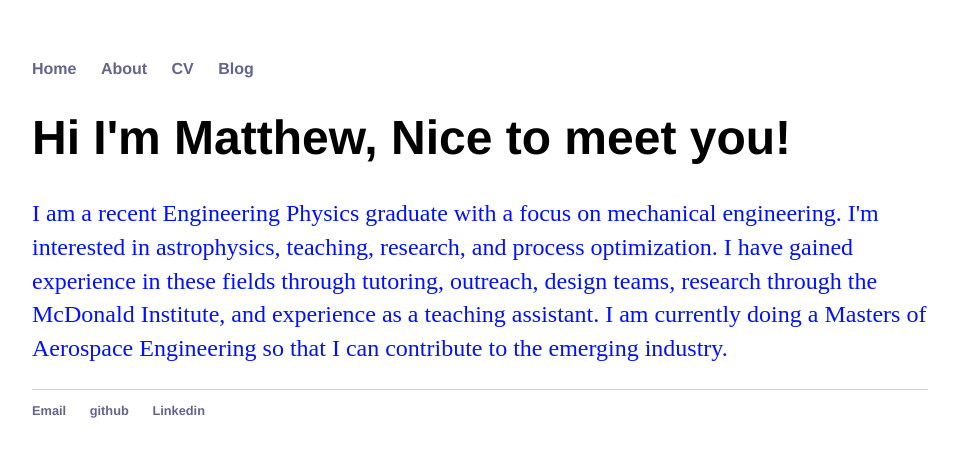
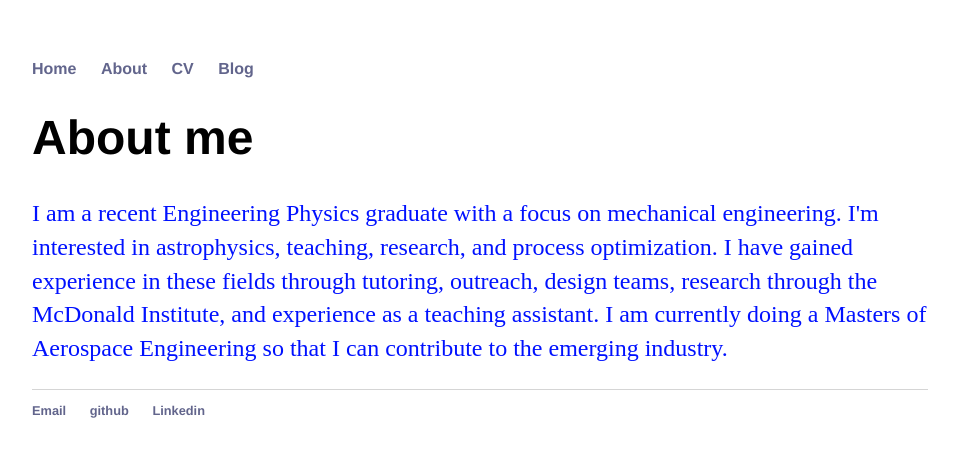
Before and after one commit to mjkgreen/mjkgreen.github.io, a Jekyll site: the page built from about/index.html, in a window 1280 px wide. Shown: the top 457 px of the page, without its empty margins (160-1118 px from the left). Built offline with Jekyll 4.4.1, drawn with Linux system fonts in a browser that asks for light colours.

Commit message:
changed heading

```diff
--- a/about/index.html
+++ b/about/index.html
@@ -3,7 +3,7 @@ layout: default
 title: Matthew Green
 ---
 <div class="blurb">
-	<h1>Hi I'm Matthew, Nice to meet you!</h1>
+	<h1>About me</h1>
 	<p>I am a recent Engineering Physics graduate with a focus on mechanical engineering.
           I'm interested in astrophysics, teaching, research, and process optimization. I have gained experience
           in these fields through tutoring, outreach, design teams, research through the McDonald Institute,
```
